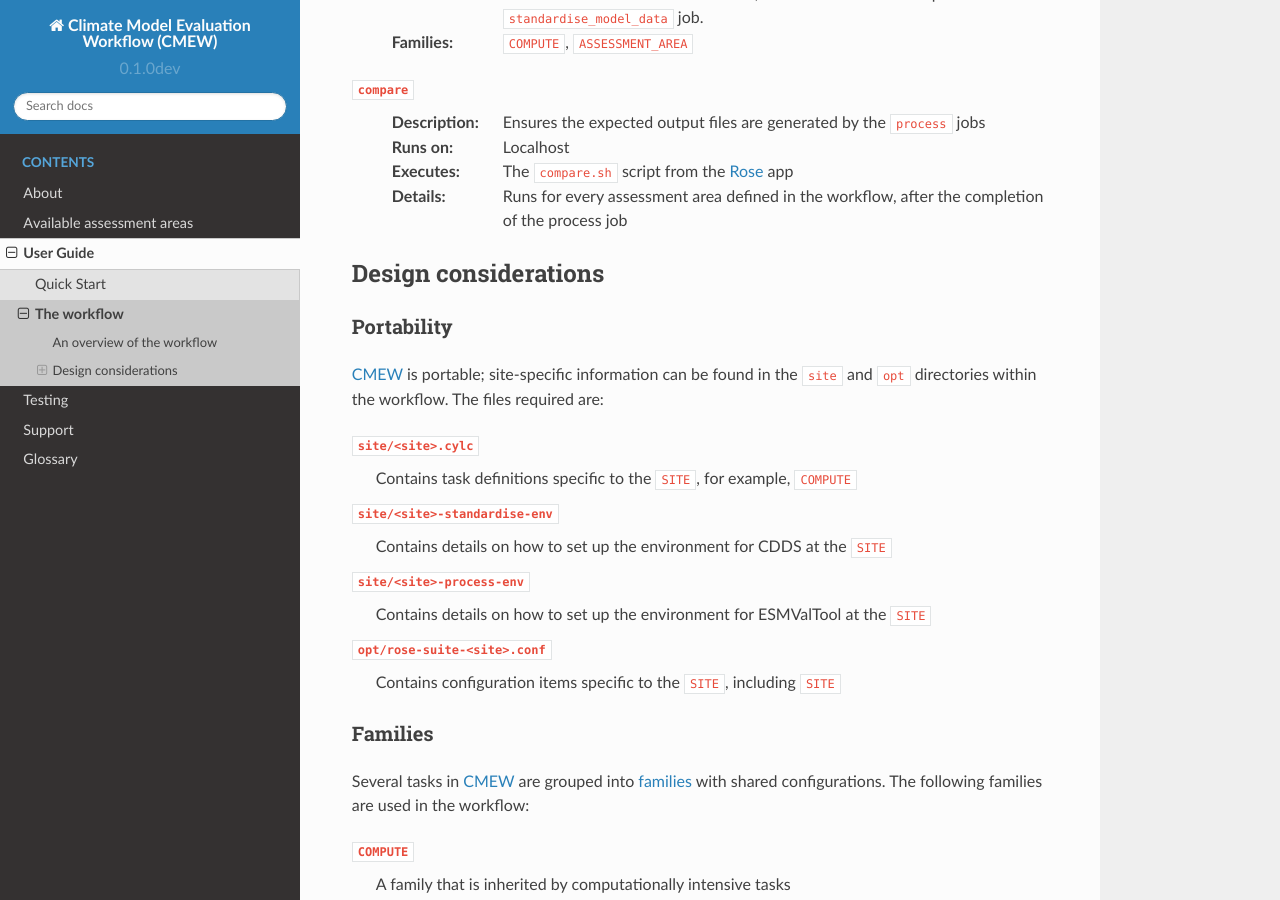
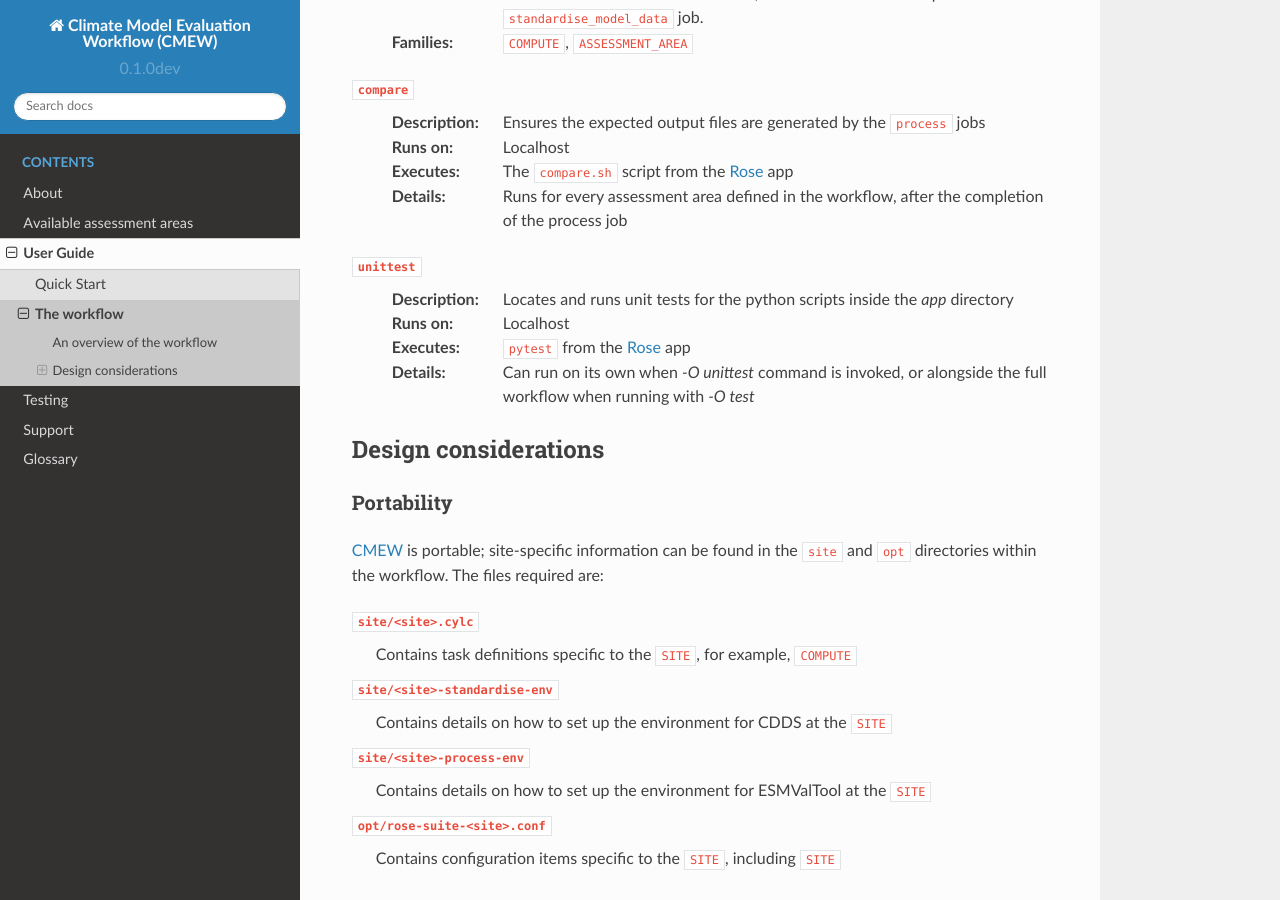
Before and after one commit to MetOffice/CMEW, a Sphinx documentation site: the page built from doc/source/user_guide/workflow.rst, in a window 1280 px wide and 900 px high, scrolled down 1219 px. Built offline with Sphinx 7.4.7 and the Read the Docs theme 2.0.0, drawn with Linux system fonts in a browser that asks for light colours.

```diff
--- a/doc/source/user_guide/workflow.rst
+++ b/doc/source/user_guide/workflow.rst
@@ -84,6 +84,17 @@ An overview of the workflow
      Runs for every assessment area defined in the workflow, after the
      completion of the process job
 
+``unittest``
+  :Description:
+     Locates and runs unit tests for the python scripts inside the `app` directory
+  :Runs on:
+     Localhost
+  :Executes:
+     ``pytest`` from the |Rose| app
+  :Details:
+     Can run on its own when `-O unittest` command is invoked, or alongside the
+     full workflow when running with `-O test`
+
 Design considerations
 ---------------------
 
```
Also changed, not shown: doc/source/testing.rst (+11 -0 lines).
